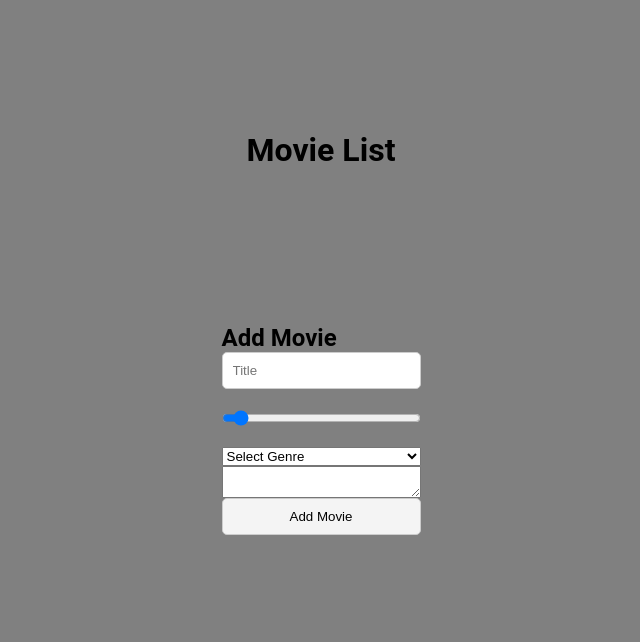
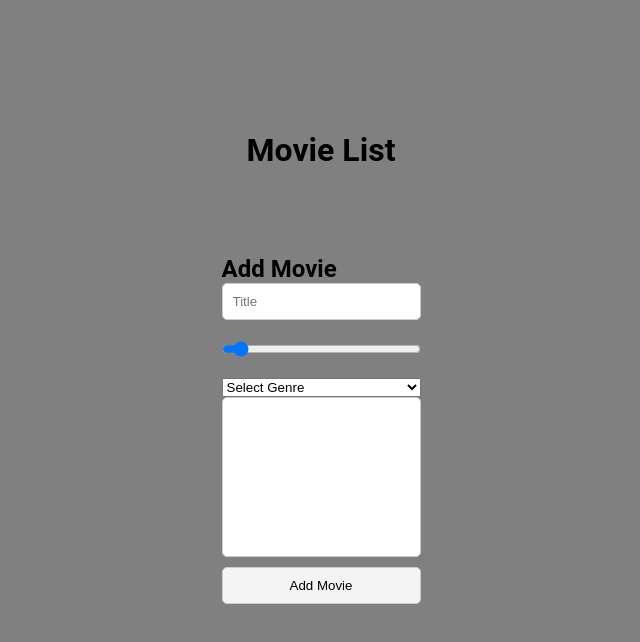
Before and after one commit to Isidorsson/lexicon-tasks, a React (Vite) app in the folder lexicon-task-react-movie-card/: page / in a window 1280 px wide. Shown: the top 642 px of the page, without its empty margins (319-959 px from the left). Built offline with nearby package versions, Linux system fonts and the light colour scheme.

Commit message:
Update AddMovie.css styles

```diff
--- a/lexicon-task-react-movie-card/src/styles/AddMovie.css
+++ b/lexicon-task-react-movie-card/src/styles/AddMovie.css
@@ -13,6 +13,26 @@
   border-radius: 5px;
   border: 1px solid #ccc;
   width: 100%;
+}
+
+.controls-wrapper input:focus {
+  outline: none;
+  border-color: #007bff;
+}
+
+.controls-wrapper textarea {
+  margin-bottom: 10px;
+  padding: 10px;
+  border-radius: 5px;
+  border: 1px solid #ccc;
+  height: 10rem;
+  width: 100%;
+  resize: none;
+}
+
+.controls-wrapper textarea:focus {
+  outline: none;
+  border-color: #007bff;
 }
 
 .controls-wrapper button {
```
